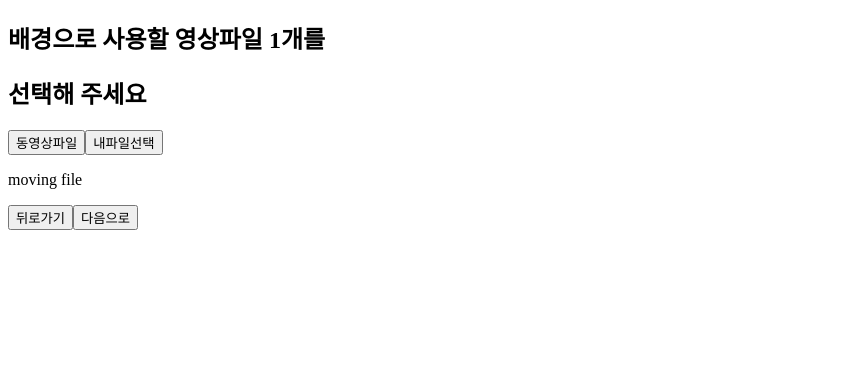
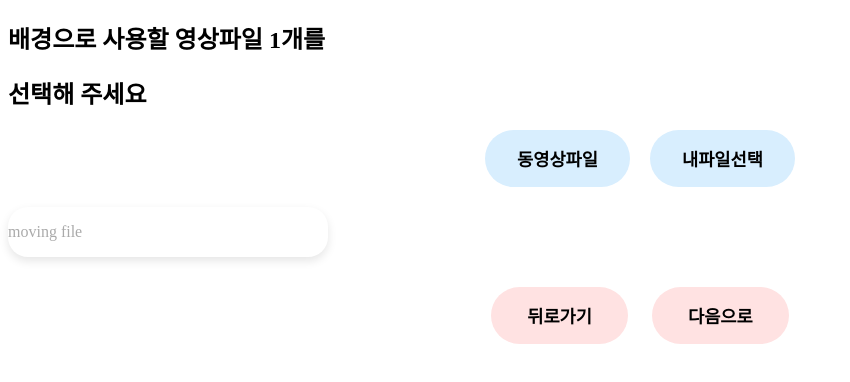
Before and after one commit to xeon-243859/ppongtok-app, a Next.js app: page /videoselectpage in a window 1280 px wide. Shown: the top 382 px of the page, without its empty margins (0-850 px from the left). Built offline with nearby package versions, Linux system fonts and the light colour scheme; no server answers.

Commit message:
💄 Update video select page CSS: improved layout and button styling

```diff
--- a/src/styles/VideoSelectPage.module.css
+++ b/src/styles/VideoSelectPage.module.css
@@ -1,14 +1,17 @@
-.video-select-container {
+.videoselectcontainer {
   display: flex;
   flex-direction: column;
   align-items: center;
+  justify-content: center; /* 추가: 세로 중앙 */
+  min-height: 100vh;       /* 화면 전체 높이 기준 배치 */
   padding: 40px 20px;
   text-align: center;
+  box-sizing: border-box;
 }
 
 .video-title-line1,
 .video-title-line2 {
-  font-size: 1.5rem;
+  font-size: 1.6rem;
   font-weight: bold;
   color: #333;
   margin: 0;
@@ -19,7 +22,7 @@
 
 .video-title-line2 {
   animation-delay: 1.5s;
-  margin-top: 5px;
+  margin-top: 10px;
   margin-bottom: 20px;
 }
 
@@ -32,50 +35,47 @@
   }
 }
 
-.video-button-group {
+.videoButtonGroup {
   display: flex;
-  gap: 15px;
-  margin-bottom: 30px;
+  justify-content: center;
+  gap: 20px;
+  margin: 20px 0;
 }
 
-.video-button-group button {
-  padding: 14px 30px;
-  font-size: 1rem;
-  background-color: #d0e8ff;
+.videoButtonGroup button {
+  padding: 16px 32px;
+  font-size: 1.1rem;
+  border-radius: 30px;
+  background-color: #d8eefe;
+  font-weight: 600;
+  transition: all 0.3s ease;
   border: none;
-  border-radius: 30px;
-  color: #333;
-  font-weight: 500;
-  cursor: pointer;
-  transition: background-color 0.3s;
 }
 
-.video-button-group button:hover {
-  background-color: #a6d5ff;
+.videoButtonGroup button:hover {
+  background-color: #b0dcf8;
+  transform: scale(1.03);
 }
 
-.moving-box {
+.movingBox {
   position: relative;
-  width: 60%;
-  max-width: 260px;
-  height: 80px;
-  margin: 20px auto;
-  border: 2px solid #a6d5ff;
+  width: 100%;
+  max-width: 320px;
+  height: auto;
+  margin-bottom: 30px;
   border-radius: 20px;
-  background-color: #f5faff;
-  display: flex;
-  align-items: center;
-  justify-content: center;
+  overflow: hidden;
+  box-shadow: 0 4px 10px rgba(0,0,0,0.1);
 }
 
-.moving-box video {
+.movingBox video {
   width: 100%;
   height: 100%;
   border-radius: 20px;
   object-fit: cover;
 }
 
-.moving-placeholder {
+.movingPlaceholder {
   font-size: 1rem;
   color: #aaa;
 }
@@ -84,10 +84,10 @@
   position: absolute;
   bottom: 10px;
   right: 10px;
-  background-color: #fff; /* ✅ 완전 흰색 */
+  background-color: #fff;
   border: 1px solid #aaa;
   border-radius: 50%;
-  color: #d00; /* ✅ 눈에 띄는 진한 빨강 */
+  color: #d00;
   font-size: 18px;
   font-weight: bold;
   width: 28px;
@@ -96,32 +96,29 @@
   display: flex;
   align-items: center;
   justify-content: center;
-  box-shadow: 0 0 6px rgba(0, 0, 0, 0.3); /* ✅ 영상 위에서 떠보이게 */
+  box-shadow: 0 0 6px rgba(0, 0, 0, 0.3);
 }
 
-
-
-.video-button-nav {
+.videoButtonNav {
   display: flex;
-  gap: 20px;
   justify-content: center;
-  margin-top: 40px;
+  gap: 24px;
+  margin-bottom: 40px;
 }
 
-.video-button-nav button {
-  padding: 14px 30px;
-  font-size: 1rem;
-  background-color: #ffc8c8;
+.videoButtonNav button {
+  padding: 16px 36px;
+  font-size: 1.1rem;
+  font-weight: 600;
+  border-radius: 30px;
   border: none;
-  border-radius: 30px;
-  color: #333;
-  font-weight: 500;
-  cursor: pointer;
-  transition: background-color 0.3s;
+  background-color: #ffe2e2;
+  transition: background-color 0.3s ease, transform 0.2s;
 }
 
-.video-button-nav button:hover {
-  background-color: #ff9e9e;
+.videoButtonNav button:hover {
+  background-color: #ffb8b8;
+  transform: scale(1.03);
 }
 
 .theme-video-options {
```
